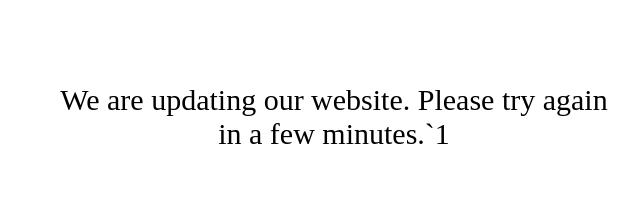
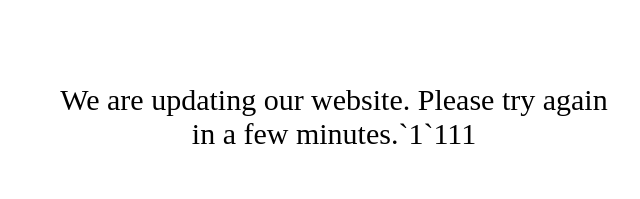
Before and after one commit to aleks-git/test-repo, a plain HTML site: page index.html in a window 1280 px wide. Shown: the top 199 px of the page, without its empty margins (306-946 px from the left). Drawn offline with Linux system fonts and the light colour scheme.

Commit message:
Update - no slack message

```diff
--- a/index.html
+++ b/index.html
@@ -13,7 +13,7 @@
     <div class="wrap container">
         <div class="content">
             <p class="notification">
-                We are updating our website. Please try again in a few minutes.`1
+                We are updating our website. Please try again in a few minutes.`1`111
             </p>
 
             <img src=""/>
```
